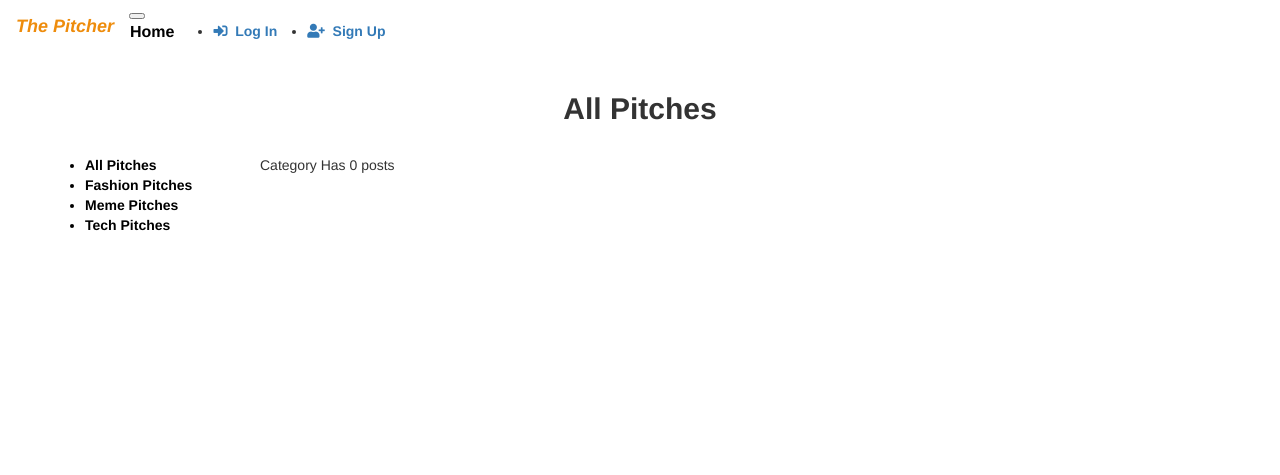
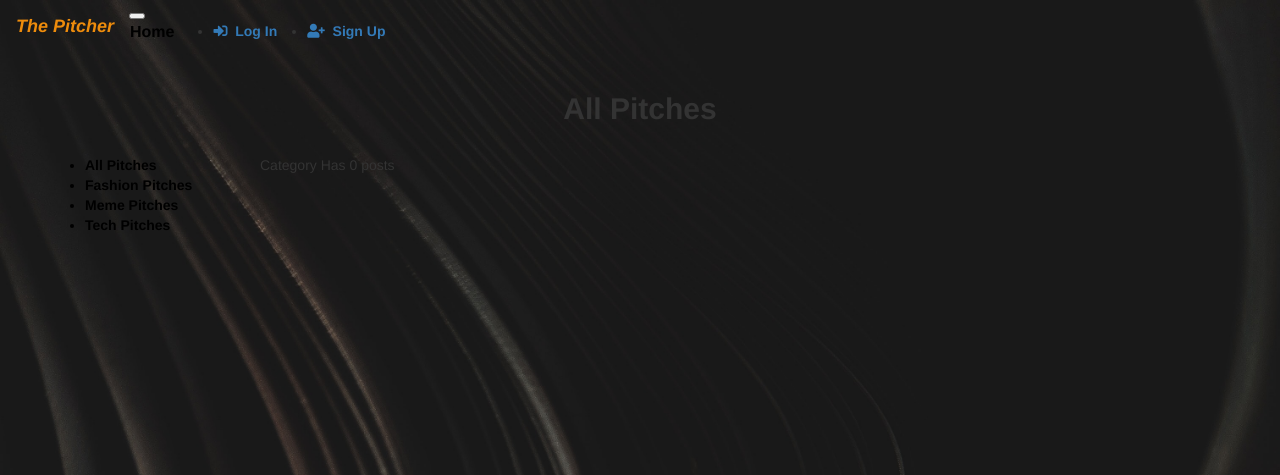
Before and after one commit to LauretteMongina/The_pitcher, a Flask app: page / in a window 1280 px wide. Shown: the top 475 px of the page. Run offline with Flask 2, Linux system fonts and the light colour scheme; data that the repository does not hold is empty; some libraries are stand-ins or nearby versions.

Commit message:
Adds styles

```diff
--- a/app/static/styles.css
+++ b/app/static/styles.css
@@ -1,3 +1,8 @@
 /* *{
   background-color: royalblue;
 / */
+body{
+  background-image: url("../../background.jpg");
+  background-size: cover;
+  background-repeat: no-repeat;
+}
--- a/app/templates/navbar.html
+++ b/app/templates/navbar.html
@@ -37,7 +37,7 @@
             <a  class="nav-link" href="{{url_for('auth.login')}}" style= 'margin-right:30px'><i class="fas fa-sign-in-alt"></i>&nbsp; <strong>Log In</strong></a>
         </li>
         <li class="nav-item">
-                <a style= 'margin-right:30px' class="nav-link" href="{{url_for('auth.logout')}}"><i class="fas fa-user-plus"></i></i>&nbsp; <strong>Sign Up</strong></a>
+                <a style= 'margin-right:30px' class="nav-link" href="{{url_for('auth.signin')}}"><i class="fas fa-user-plus"></i></i>&nbsp; <strong>Sign Up</strong></a>
             </li>
             {% endif %}
       </ul>
```
